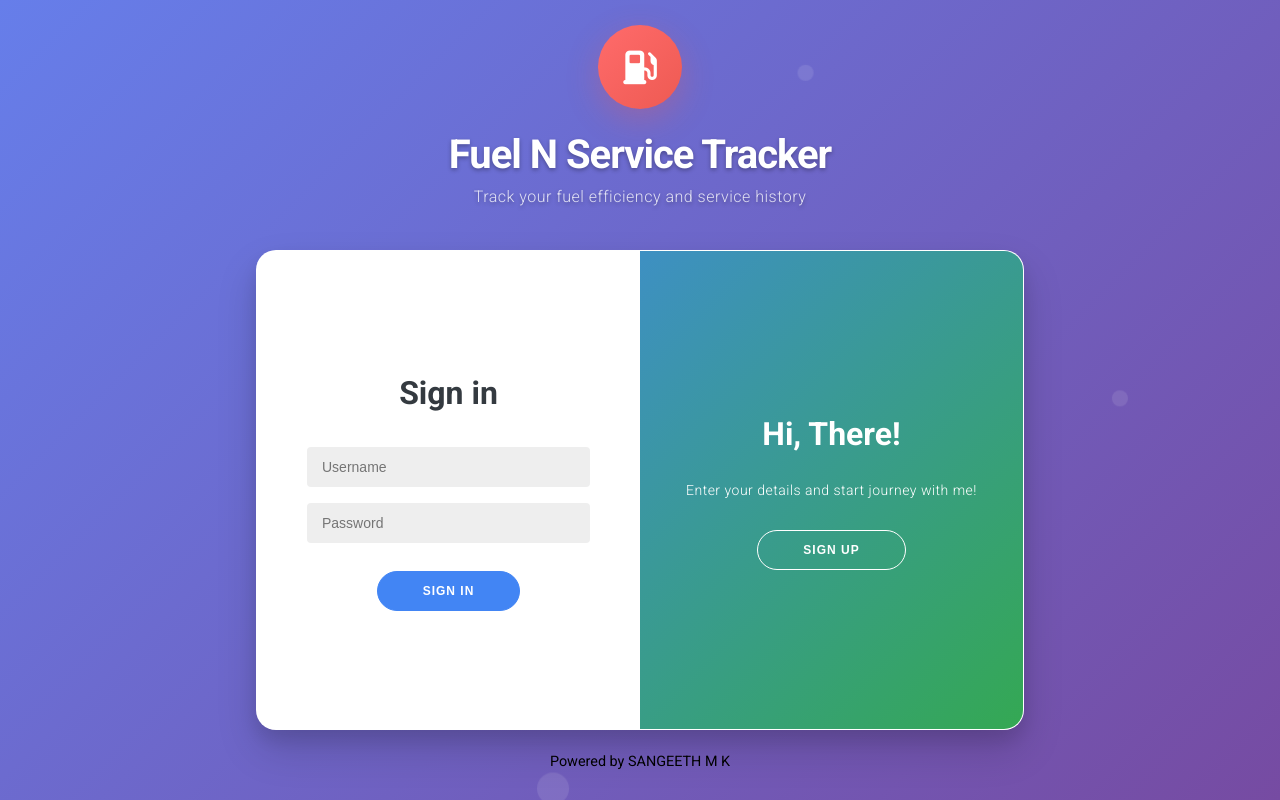
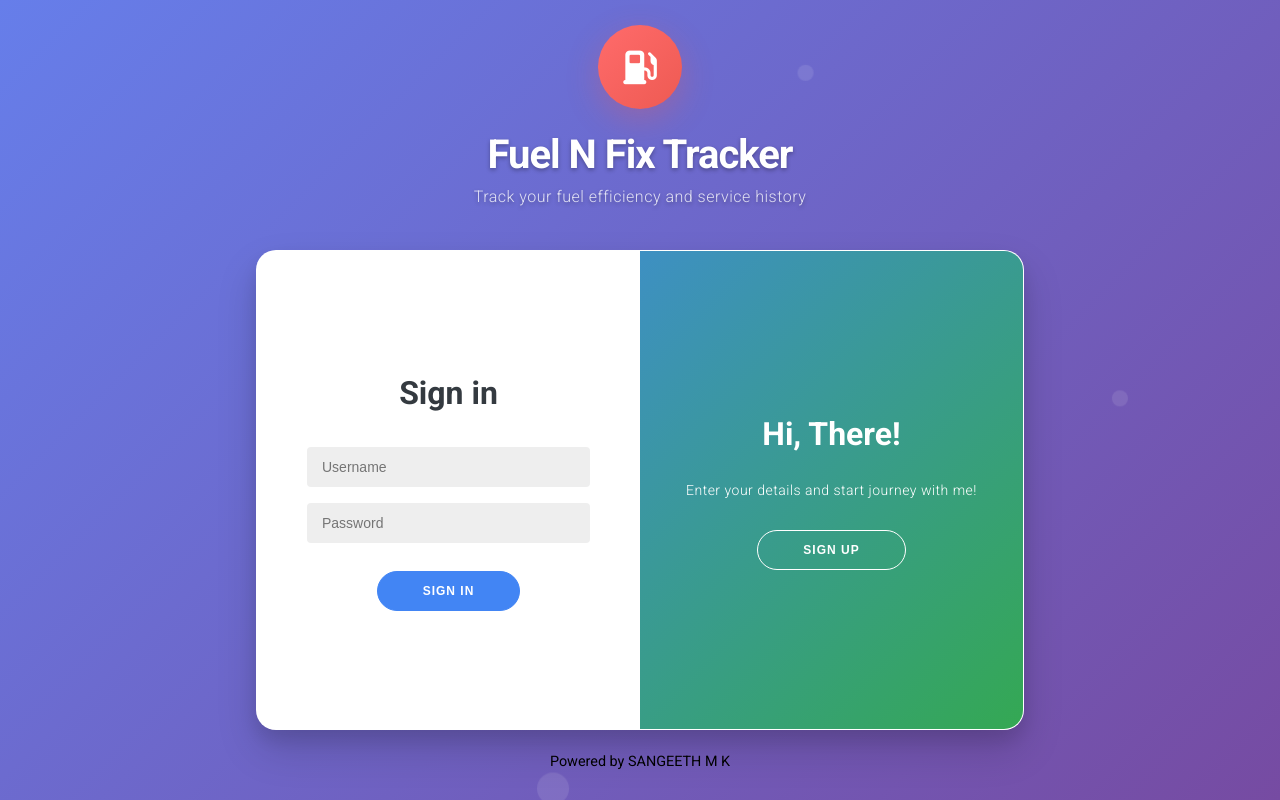
Before and after one commit to sangeeth-47/fuel, a plain HTML site: page login.html in a window 1280 px wide. Drawn offline with nearby package versions, Linux system fonts and the light colour scheme.

Commit message:
title changed

```diff
--- a/login.html
+++ b/login.html
@@ -24,7 +24,7 @@
                     <i class="fas fa-gas-pump"></i>
                 </div>
                 <h1 class="app-title">
-                    <span class="title-main">Fuel N Service Tracker</span>
+                    <span class="title-main">Fuel N Fix Tracker</span>
                     <span class="title-sub"></span>
                     <p class="app-tagline">Track your fuel efficiency and service history</p>
                 </h1>
@@ -77,7 +77,7 @@
         <div id="main-screen" class="screen hidden">
             <header class="app-header">
                 <div class="header-content">
-                    <h1 id="app-title">Fuel N Service Tracker</h1>
+                    <h1 id="app-title">Fuel N Fix Tracker</h1>
                     <div class="user-menu">
                         <span id="username-display"></span>
                         <button id="logout-btn" class="btn-icon" title="Logout">
```
